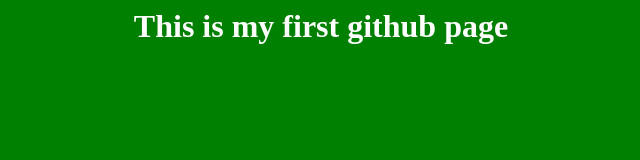
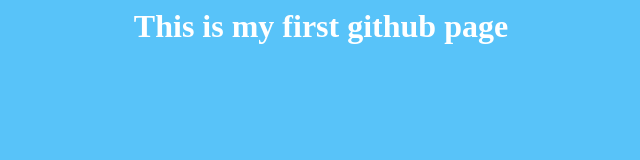
Before and after one commit to tariktarakci/coursera-test, a plain HTML site: page index.html in a window 1280 px wide. Shown: the whole page, without its empty margins (319-959 px from the left). Drawn offline with Linux system fonts and the light colour scheme.

Commit message:
Update index.html

```diff
--- a/index.html
+++ b/index.html
@@ -10,7 +10,7 @@
 
   <style>
     body {
-      background-color:green;
+      background-color:#58C3F9;
       color:#fff;
       text-align:center;
     }
```
